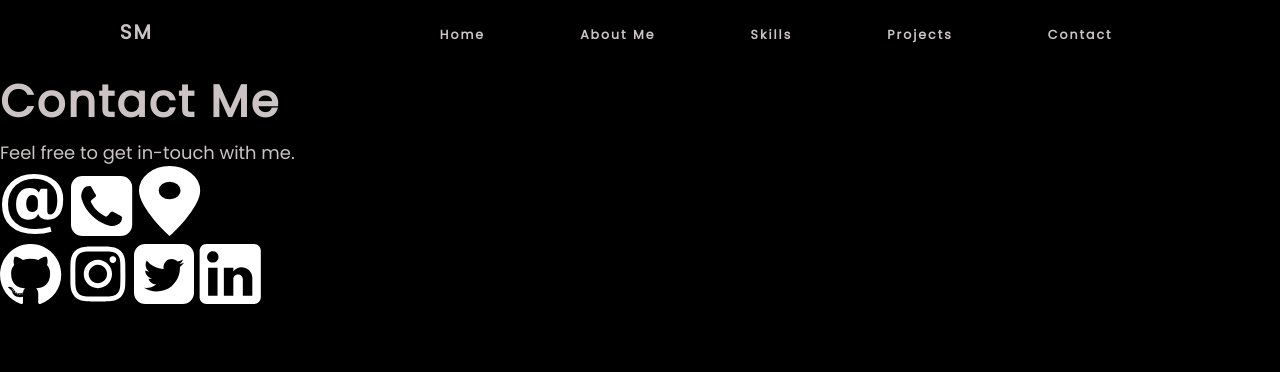
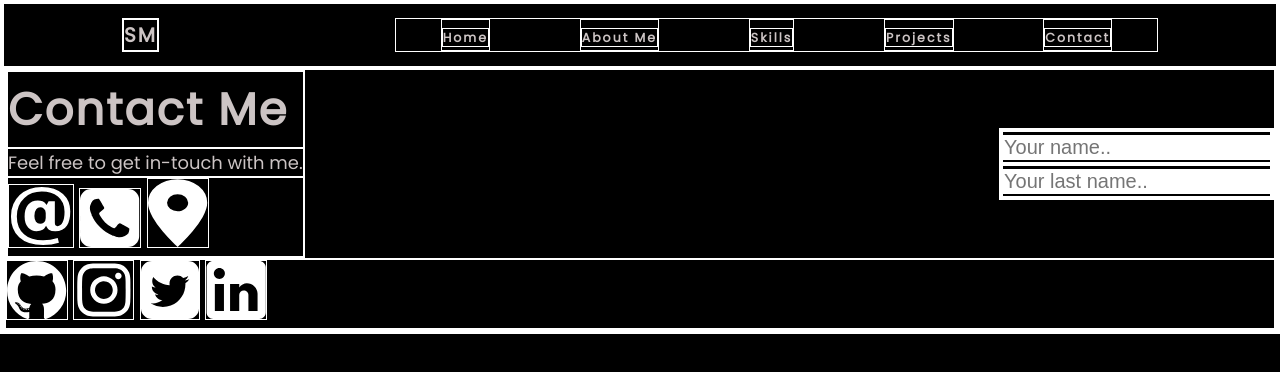
Before and after one commit to SthabisoMbongwa/Local_Rep, a plain HTML site: page Contact.html in a window 1280 px wide. Drawn offline with Linux system fonts and the light colour scheme.

Commit message:
Adding form input

```diff
--- a/Contact.html
+++ b/Contact.html
@@ -59,6 +59,17 @@
             <div class="right-section">
                 <form class="form-container">
 
+                  <div class="row">
+                    <div class="col-75">
+                      <input type="text" id="fname" name="firstname"                 							placeholder="Your name..">
+                    </div>
+                  </div>
+                  <div class="row">
+                    <div class="col-75">
+                      <input type="text" id="lname" name="lastname" placeholder="Your last name..">
+                    </div>
+                  </div>
+
                 </form>
             </div>
         </div>
--- a/style.css
+++ b/style.css
@@ -3,7 +3,7 @@
     padding: 0px;
     box-sizing: border-box;
     /* font-size: 20px; */
-    /* border: white solid 1px; */
+    border: white solid 1px;
 }
 
 
@@ -526,3 +526,9 @@ p {
     max-width: 100%;
     color: rgb(204, 196, 196);
  }
+
+ .contact-info {
+    display: flex;
+    align-items: center;
+    justify-content: space-between;
+ }
```
